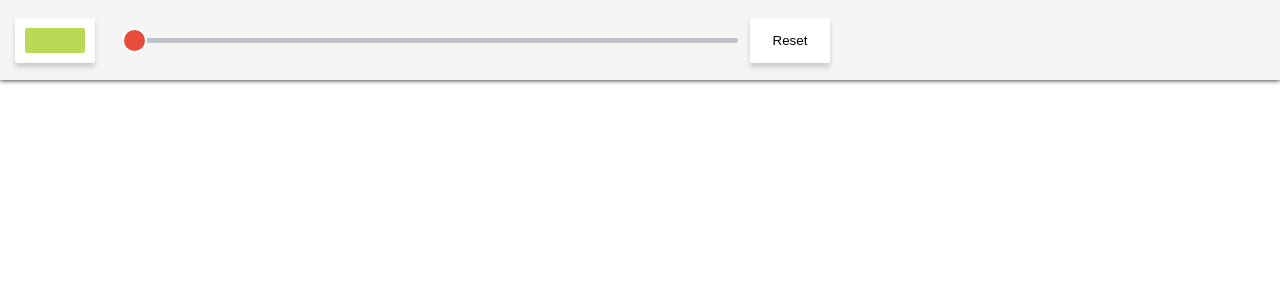
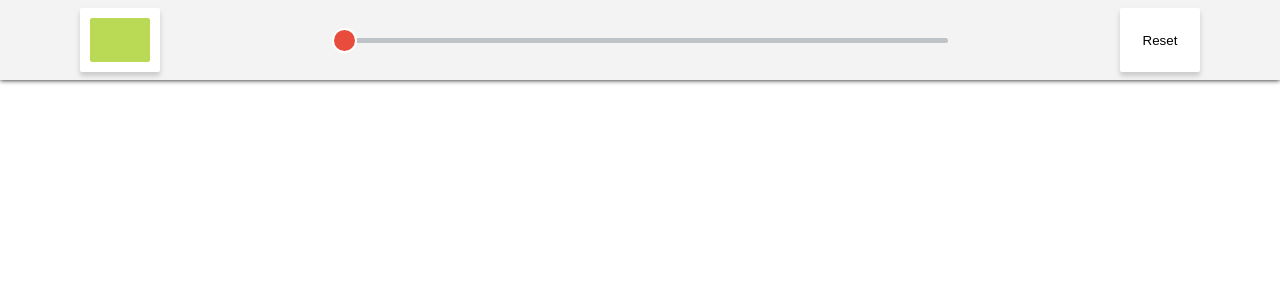
Before and after one commit to luksari/canvy, a React (Create React App) app: page / in a window 1280 px wide. Shown: the top 300 px of the page. Built offline with nearby package versions, Linux system fonts and the light colour scheme; a web font is replaced by a local one; what typesafe-actions would draw is missing.

Commit message:
Fixed styles in Toolbar

```diff
--- a/src/components/ColorPicker.tsx
+++ b/src/components/ColorPicker.tsx
@@ -7,7 +7,6 @@ import { selectColor } from '../containers/Toolbar/duck/actions';
 
 const Wrapper = styled.div`
   display: flex;
-  padding: 15px;
   height: 100%;
   align-items: center;
   position: relative;
@@ -17,7 +16,7 @@ const Swatch = styled.div`
   width: 80px;
   max-width: 150px;
   padding: 10px;
-  height: 45px;
+  height: 80%;
   background: #fff;
   border-radius: 2px;
   box-shadow: 0 4px 5px 0 rgba(173, 173, 173, 0.59);
--- a/src/components/ResetButton.tsx
+++ b/src/components/ResetButton.tsx
@@ -20,7 +20,7 @@ const StyledButton = styled.button`
   width: 80px;
   max-width: 150px;
   padding: 10px;
-  height: 45px;
+  height: 80%;
   background: #fff;
   border-radius: 2px;
   box-shadow: 0 4px 5px 0 rgba(173, 173, 173, 0.59);
@@ -31,9 +31,6 @@ const ResetButtonRaw: React.FunctionComponent<Props> = ({ resetCanvas }) => {
     <Wrapper>
       <StyledButton
         onClick={() => {
-          resetCanvas(true);
-        }}
-        onTouchStart={() => {
           resetCanvas(true);
         }}
       >
--- a/src/containers/Toolbar/Toolbar.tsx
+++ b/src/containers/Toolbar/Toolbar.tsx
@@ -22,8 +22,9 @@ const ToolbarContainer = styled.div`
   width: 100%;
   height: 20%;
   display: flex;
-  justify-content: flex-start;
-  background: #f5f5f5;
+  flex-wrap: wrap;
+  justify-content: space-around;
+  background: #f3f3f3;
   z-index: 2;
   box-shadow: 0 0 5px black;
 `;
```
